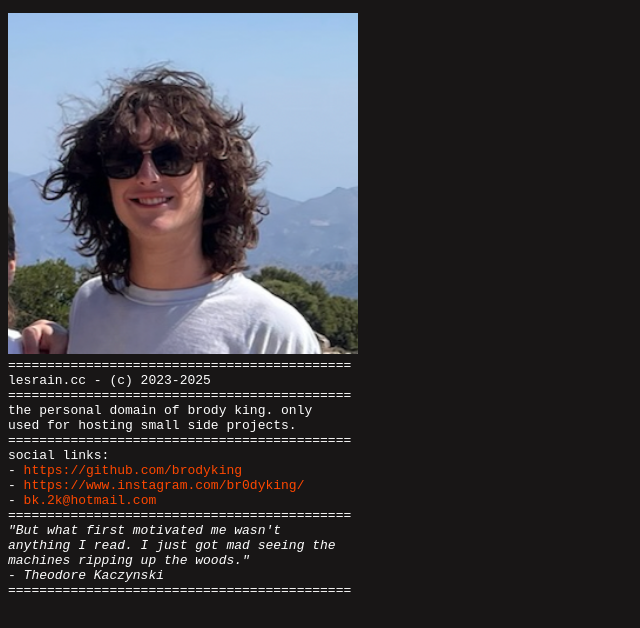
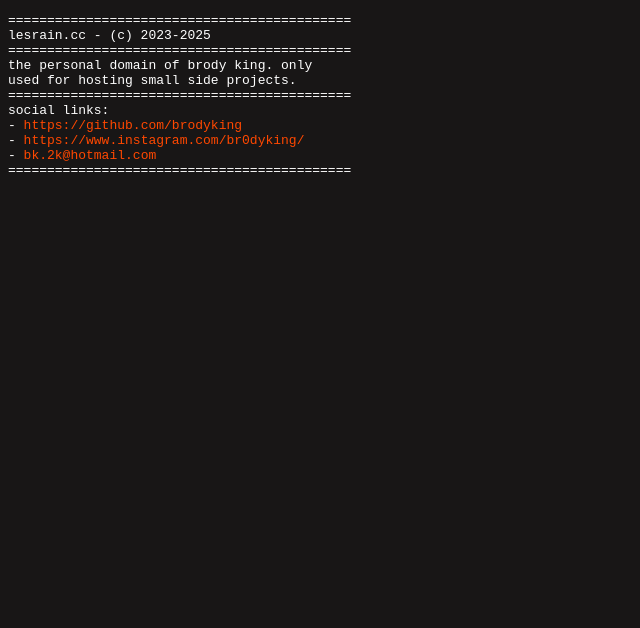
Before and after one commit to brodyking/brodyking, a plain HTML site: page index.html in a window 1280 px wide. Shown: the whole page, without its empty margins (0-640 px from the left). Drawn offline with Linux system fonts and the light colour scheme.

Commit message:
Update index.html

```diff
--- a/index.html
+++ b/index.html
@@ -19,7 +19,6 @@
     <body>
         <div id="content">
             <pre>
-<img src="pic.png" width="350px">
 ============================================
 lesrain.cc - (c) 2023-2025
 ============================================
@@ -31,11 +30,6 @@ social links:
 - <a href="https://www.instagram.com/br0dyking/">https://www.instagram.com/br0dyking/</a>
 - <a href="mailto:bk.2k@hotmail.com">bk.2k@hotmail.com</a>
 ============================================
-<i>"But what first motivated me wasn't
-anything I read. I just got mad seeing the
-machines ripping up the woods."
-- Theodore Kaczynski</i>
-============================================
 </pre>
         </div>
     </body>
```
